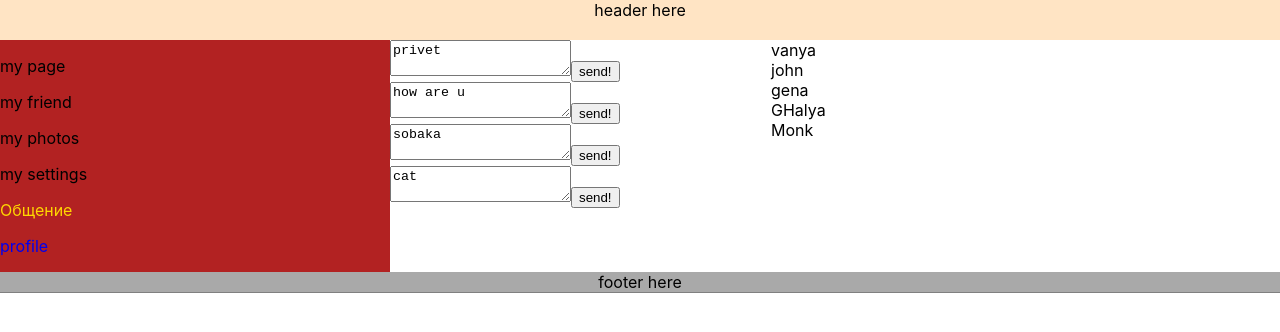
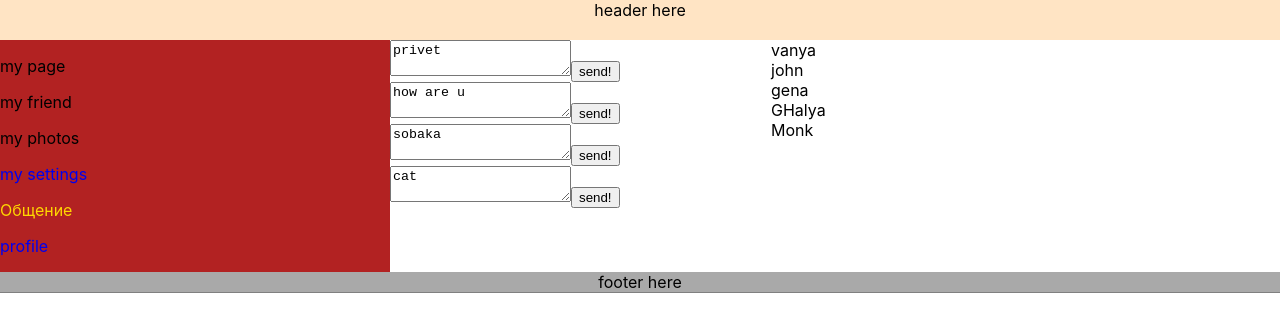
Before and after one commit to CocoGrub/React-Social-network, a React (Create React App) app: page /dialog in a window 1280 px wide. Shown: the top 332 px of the page. Built offline with nearby package versions, Linux system fonts and the light colour scheme.

Commit message:
ndado dorabutaty.

```diff
--- a/src/App.js
+++ b/src/App.js
@@ -5,7 +5,8 @@ import Navigation from './components/navigation/navigation'
 import MessagePage from './components/MessagesPage/messagePage'
 import ProfilePage from './components/ProfilePage/ProfilePage'
 import Myfooter from './components/footer/myFooter'
-import {BrowserRouter,Route} from 'react-router-dom'
+import SettingsContainer from './components/settings/settingContainer'
+import {Route} from 'react-router-dom'
 
 
 
@@ -14,18 +15,21 @@ function App(props) {
 console.log(props);
 
   return (
-    <BrowserRouter>
+
     <div className="App">
       <Myhead/>
       <Navigation/>
         <div className='content'>
+
+        <Route path='/settings' render={()=><SettingsContainer/>}/>
+
         <Route path='/dialog' render={()=><MessagePage store={props.store}  />}/>
 
         <Route  path='/profile' render = {()=><ProfilePage store={props.store} /> }/>
       </div>
         <Myfooter/>
     </div>
-    </BrowserRouter>
+
   );
 }
 
--- a/src/components/navigation/navigation.jsx
+++ b/src/components/navigation/navigation.jsx
@@ -6,7 +6,7 @@ export default function navigate(){
         <p>my page</p>
         <p>my friend</p>
         <p>my photos</p>
-        <p>my settings</p>
+        <p><NavLink activeClassName={classes.active} to='/settings'>my settings</NavLink></p>
         <p><NavLink activeClassName={classes.active} to='/dialog'>Общение</NavLink></p>
         <p><NavLink activeClassName={classes.active} to='/profile'>profile</NavLink></p>
     </div>)
--- /dev/null
+++ b/src/components/settings/Settings.jsx
@@ -0,0 +1,20 @@
+import React from 'react';
+
+
+
+const Settings =(props)=>{
+    console.log(props);
+
+    return(<div>
+
+    <span>{props.color}</span>
+
+    </div>)
+
+
+
+}
+
+
+
+export default Settings
--- /dev/null
+++ b/src/components/settings/settingContainer.jsx
@@ -0,0 +1,16 @@
+import React from 'react';
+import MagicContext from '../../redux/reduxContext'
+import Settings from './Settings'
+const SettingsContainer = ()=>{
+    return(<div>
+        <MagicContext.Consumer>
+        {data =>{
+
+            return <Settings color={data}></Settings>
+        }
+        }
+        </MagicContext.Consumer>
+    </div>)
+}
+
+export default SettingsContainer;
--- a/src/index.js
+++ b/src/index.js
@@ -4,12 +4,18 @@ import './index.css';
 import App from './App';
 import * as serviceWorker from './serviceWorker';
 import store from './redux/reduxStore'
-
-
+import {BrowserRouter} from 'react-router-dom'
+import MagicContext from './redux/reduxContext'
 
 const Rerender=()=>{
+    console.log(store.getState());
 
-    ReactDOM.render(<App store={store} />, document.getElementById('root'));
+     ReactDOM.render(<BrowserRouter>
+       <MagicContext.Provider data={store.getState().globals}>
+      <App store={store} />
+      </MagicContext.Provider>
+     </BrowserRouter>, document.getElementById('root'));
+
 }
 
 
--- /dev/null
+++ b/src/redux/globalsReducer.js
@@ -0,0 +1,13 @@
+
+
+
+const initialState={color:'gray'}
+
+const globalsReducer = (state=initialState,action)=>{
+    switch(action.type){
+
+        default:return state
+    }
+}
+
+export default globalsReducer
--- a/src/redux/reduxContext.js
+++ b/src/redux/reduxContext.js
@@ -1,5 +1,5 @@
 import React from 'react'
 
-const context = React.createContext(null)
+const MagicContext = React.createContext(null)
 
-export default context;
+export default MagicContext;
--- a/src/redux/reduxStore.js
+++ b/src/redux/reduxStore.js
@@ -1,12 +1,13 @@
 import { combineReducers, createStore } from "redux";
 import messagePageReducer from './MessagePageReducer'
-import ProfilePageReucer from './ProfileReducer'
-
+import ProfilePageReducer from './ProfileReducer'
+import globalsReducer from './globalsReducer'
 
 const redusers=combineReducers({
 
     messagesPage: messagePageReducer,
-    profilePage: ProfilePageReucer
+    profilePage: ProfilePageReducer,
+    globals : globalsReducer
 })
 
 const store = createStore(redusers);
--- a/src/redux/state.js
+++ b/src/redux/state.js
@@ -24,6 +24,7 @@ const store={
 
             defaultPostValue:'post here'
             },
+            globals:{color:'gray'}
 
     },
     getState(){
```
